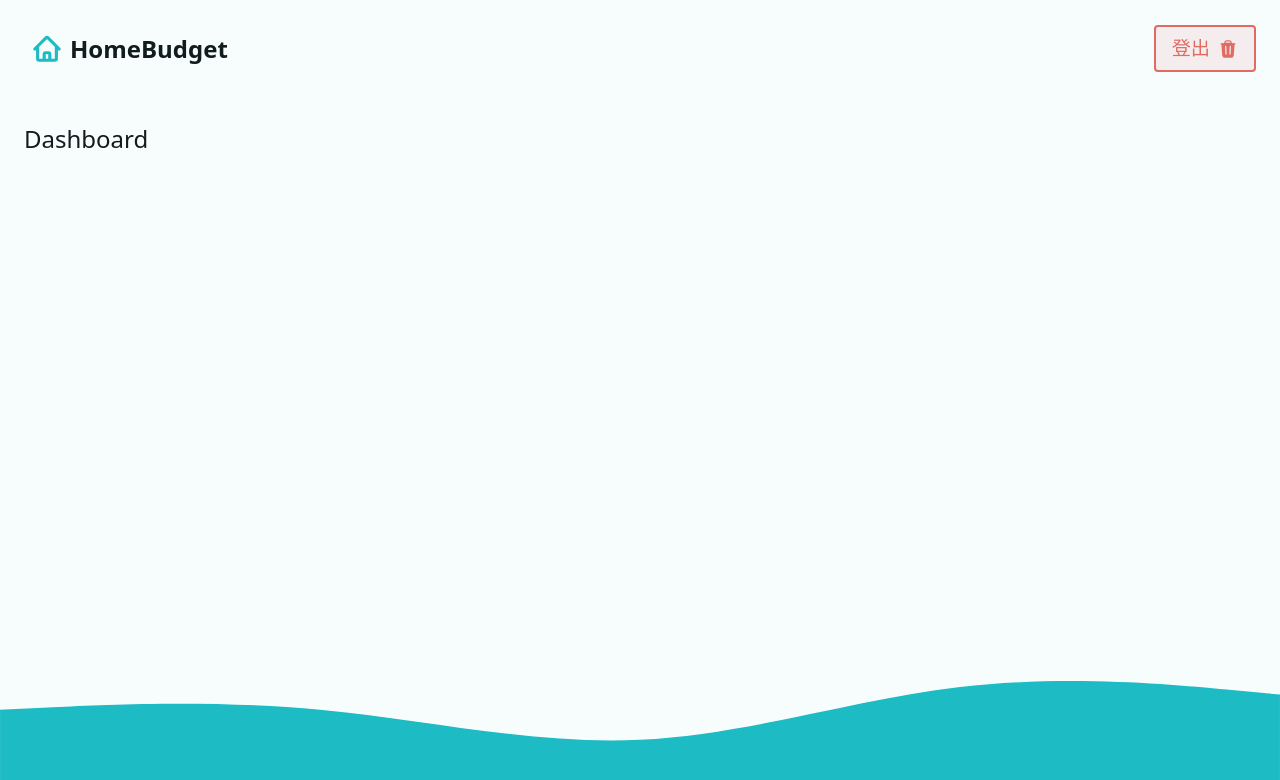
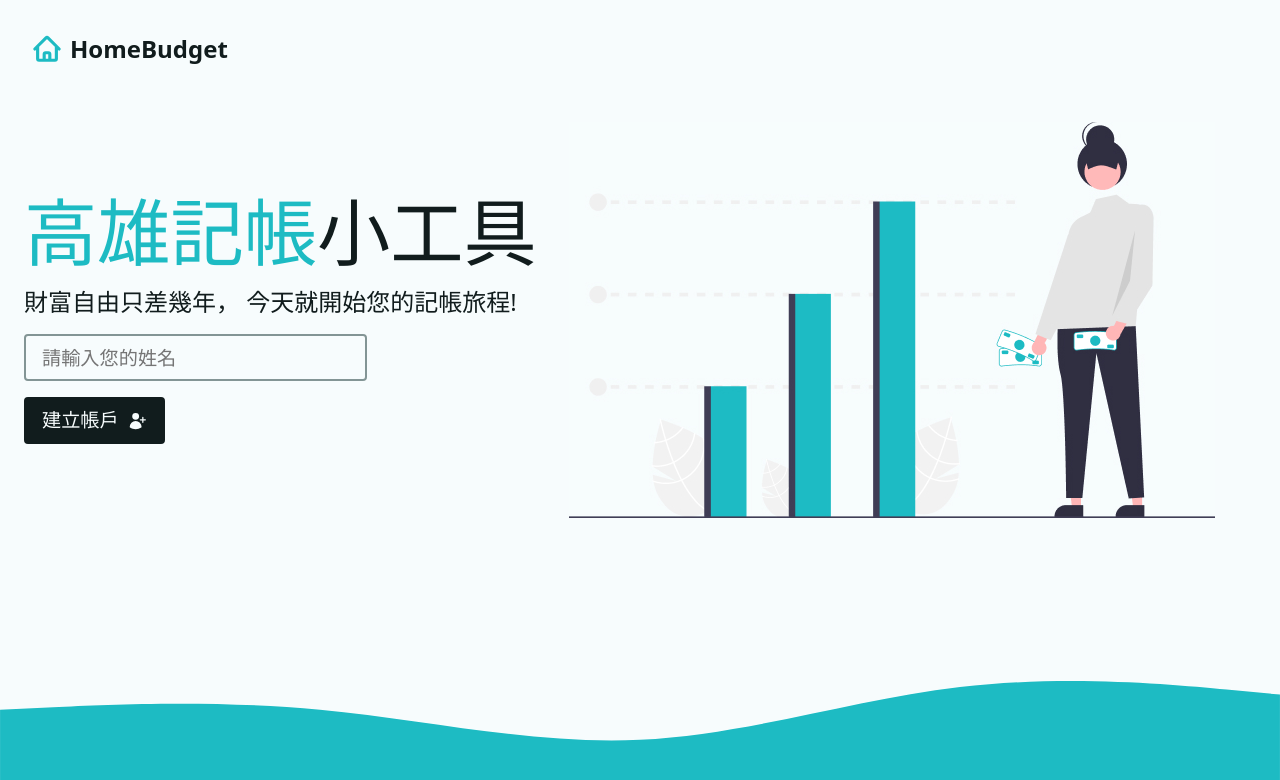
Before and after one commit to IsHakka/budget-app, a React (Vite) app: page / in a window 1280 px wide. Shown: the top 780 px of the page. Built offline with nearby package versions, Linux system fonts and the light colour scheme.

Commit message:
增加成功登入UI，存取表單資料

```diff
--- a/package.json
+++ b/package.json
@@ -13,7 +13,8 @@
     "@heroicons/react": "^2.0.18",
     "react": "^18.2.0",
     "react-dom": "^18.2.0",
-    "react-router-dom": "6.8"
+    "react-router-dom": "6.8",
+    "react-toastify": "^9.1.3"
   },
   "devDependencies": {
     "@types/react": "^18.2.15",
--- a/src/App.jsx
+++ b/src/App.jsx
@@ -1,11 +1,14 @@
 import { createBrowserRouter, RouterProvider } from "react-router-dom";
-import Dashboard, { dashboardLoader } from "./pages/Dashboard";
+import Dashboard, { dashboardAction, dashboardLoader } from "./pages/Dashboard";
 import Main from "./pages/Main";
 import Error from "./pages/Error";
 import { mainLoader } from "./pages/Main";
 import { logoutAction } from "./acrtions/Logout";
+import { ToastContainer } from "react-toastify";
+import 'react-toastify/dist/ReactToastify.css';
 
-const router = createBrowserRouter([
+
+const router =  createBrowserRouter([
   {
     path: "/",
     element: <Main></Main>,
@@ -16,6 +19,7 @@ const router = createBrowserRouter([
         path: "/",
         element: <Dashboard></Dashboard>,
         loader: dashboardLoader,
+        action: dashboardAction,
         errorElement: <Error></Error>
       }, {
         path: '/logout',
@@ -33,6 +37,7 @@ function App() {
       <RouterProvider
         router={router}
       />
+      <ToastContainer></ToastContainer>
     </div>
   )
 }
--- a/src/acrtions/Logout.jsx
+++ b/src/acrtions/Logout.jsx
@@ -1,10 +1,12 @@
 import { redirect } from "react-router-dom";
 import { deleteItem } from "../untils/helpers";
+import {toast} from 'react-toastify'
 
 export async function logoutAction() {
     deleteItem({
         key: 'userName'
     })
+    toast.success('已成功登出!')
     return redirect('/')
 
 }
--- /dev/null
+++ b/src/components/Intro.jsx
@@ -0,0 +1,32 @@
+import { Form } from "react-router-dom";
+import { UserPlusIcon } from '@heroicons/react/24/solid'
+import illustration from './../assets/illustration.jpg'
+const Intro = () => {
+    return (
+        <div className="intro">
+            <div>
+                <h1>
+                    <span className="accent">高雄記帳</span>小工具
+                </h1>
+                <p>
+                    財富自由只差幾年，
+                    今天就開始您的記帳旅程!
+                </p>
+                <Form method="post">
+                    <input type="text"
+                        name="userName"
+                        required
+                        placeholder="請輸入您的姓名"
+                        autoComplete="given-name" />
+                    <button type="submit" className="btn btn--dark">
+                        <span>建立帳戶</span>
+                        <UserPlusIcon width={20}></UserPlusIcon>
+                    </button>
+                </Form>
+            </div>
+            <img src={illustration} alt="" />
+        </div>
+    );
+};
+
+export default Intro;
--- a/src/components/Nav.jsx
+++ b/src/components/Nav.jsx
@@ -3,7 +3,7 @@ import { Form, NavLink } from 'react-router-dom';
 import { TrashIcon } from '@heroicons/react/24/solid'
 
 
-const Nav = (userName) => {
+const Nav = ({userName}) => {
     return (
         <nav>
             <NavLink to='/'>
--- a/src/pages/Dashboard.jsx
+++ b/src/pages/Dashboard.jsx
@@ -1,5 +1,7 @@
 import { useLoaderData } from "react-router-dom";
 import { fetchData } from "../untils/helpers";
+import Intro from "../components/Intro";
+import { toast } from "react-toastify";
 
 // 抓數據
 export function dashboardLoader() {
@@ -9,14 +11,24 @@ export function dashboardLoader() {
     }
 }
 
+export async function dashboardAction({ request }) {
+    const data = await request.formData();
+    const formData = Object.fromEntries(data)
+    try {
+        localStorage.setItem('userName', JSON.stringify(formData.userName))
+        return toast.success(`歡迎${formData.userName}`)
+    }catch(e){
+        throw new Error('登入出現了錯誤')
+    }
+}
+
 const Dashboard = () => {
     const { userName } = useLoaderData()
 
     return (
         <div>
-            <h1>{userName}</h1>
-            Dashboard
-        </div>
+            {userName ? (< p > {userName}</p>) : <Intro></Intro>}
+        </div >
     );
 };
 
```
Also changed, not shown: 1 other file (tests, documents, lock files or other folders).
